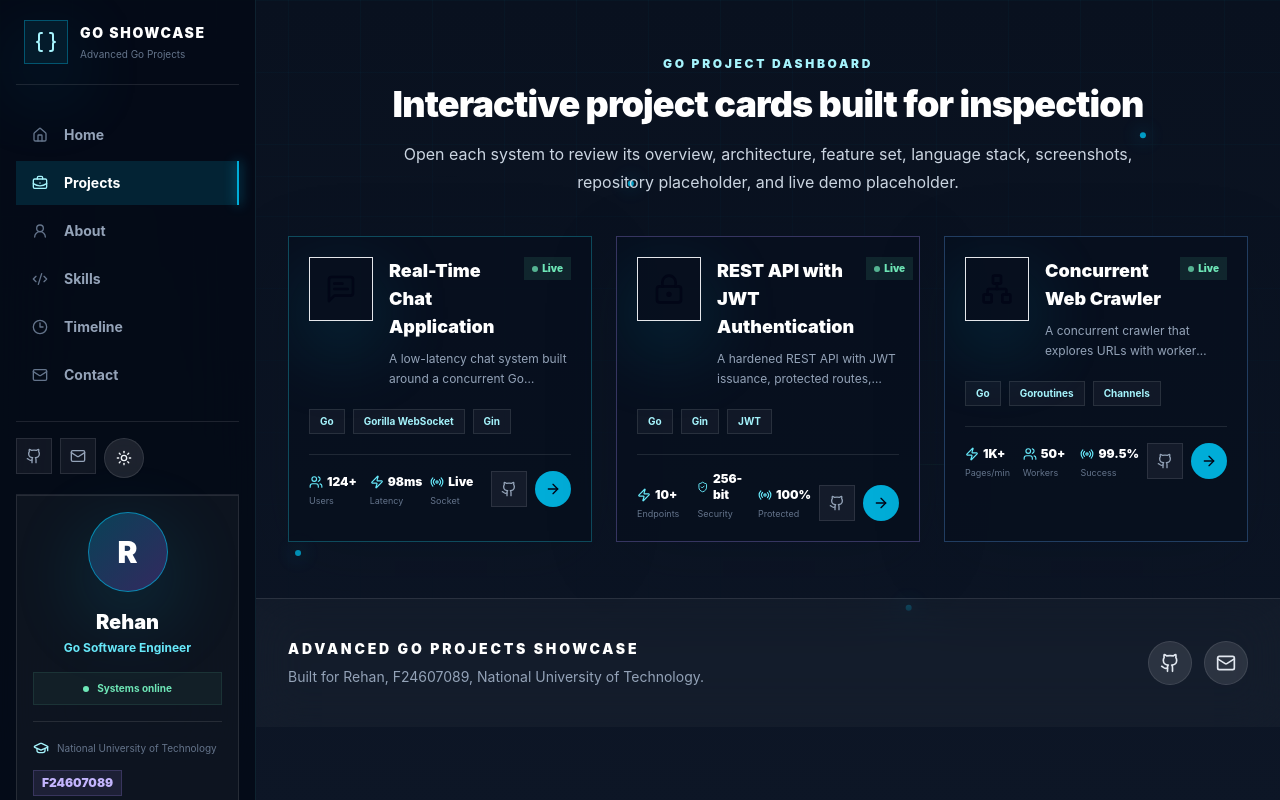
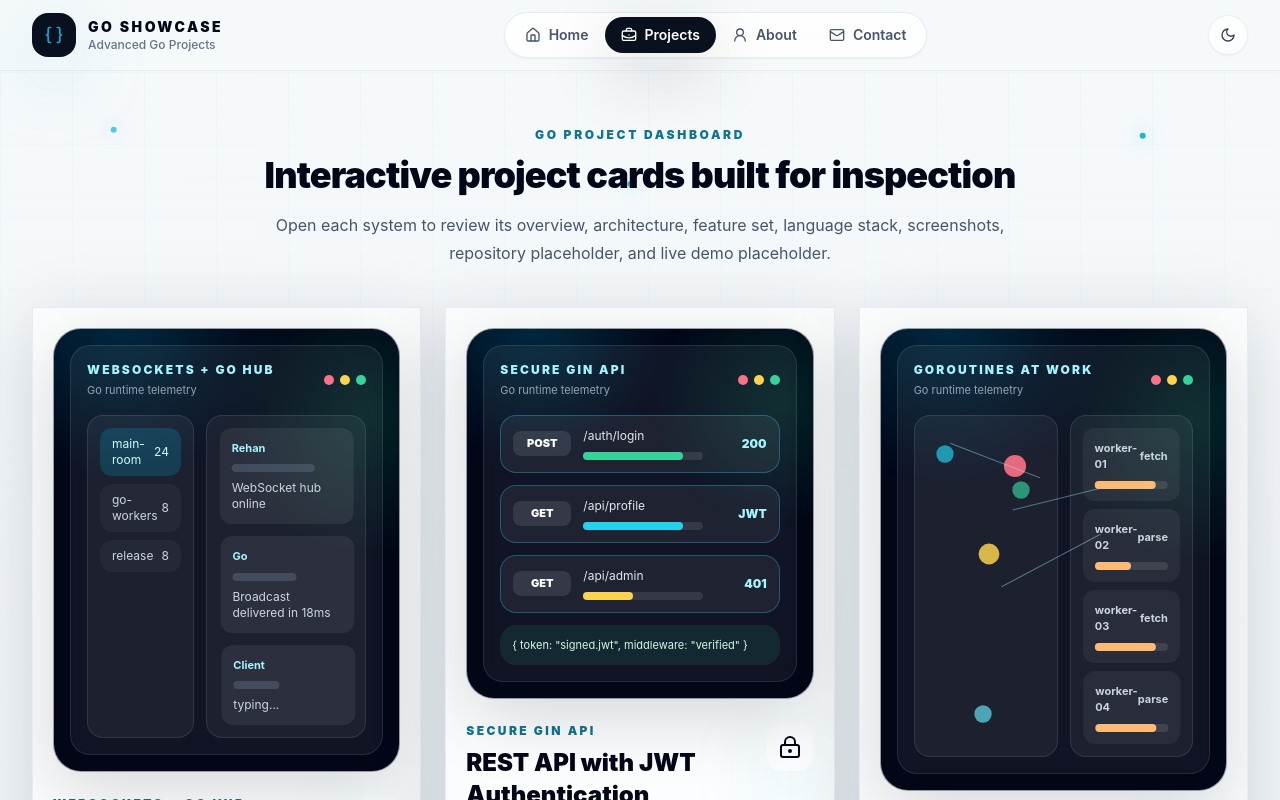
Before and after one commit to rn-coodes/PFAI-Lab, a Next.js app in the folder frontend/: page /projects in a window 1280 px wide. Shown: the top 800 px of the page. Built offline with nearby package versions, Linux system fonts and the light colour scheme.

Commit message:
Revert "Rebuild portfolio as Go engineering dashboard and fix chat demo"
This reverts commit 650697ac3fa0eaf6d9e34b61bc6e302c127d4daa.

```diff
--- a/frontend/src/app/layout.tsx
+++ b/frontend/src/app/layout.tsx
@@ -61,14 +61,12 @@ export default function RootLayout({ children }: { children: ReactNode }) {
     <html lang="en" suppressHydrationWarning>
       <body>
         <Script id="theme-init" strategy="beforeInteractive">
-          {`try{const t=localStorage.getItem("theme");const d=t?t==="dark":true;document.documentElement.classList.toggle("dark",d)}catch(e){document.documentElement.classList.add("dark")}`}
+          {`try{const t=localStorage.getItem("theme");const d=t?t==="dark":matchMedia("(prefers-color-scheme: dark)").matches;document.documentElement.classList.toggle("dark",d)}catch(e){document.documentElement.classList.add("dark")}`}
         </Script>
         <AmbientBackground />
         <Navigation />
-        <div className="lg:pl-64">
-          {children}
-          <Footer />
-        </div>
+        {children}
+        <Footer />
       </body>
     </html>
   );
--- a/frontend/src/app/page.tsx
+++ b/frontend/src/app/page.tsx
@@ -1,29 +1,52 @@
-import { ArrowRight, Sparkles } from "lucide-react";
-import Link from "next/link";
 import { AnimatedSection } from "@/components/animated-section";
-import { DashboardPanels } from "@/components/dashboard-panels";
+import { BackendStatus } from "@/components/backend-status";
 import { Hero } from "@/components/hero";
+import { ProfileCard } from "@/components/profile-card";
 import { ProjectGrid } from "@/components/project-grid";
+import { SectionHeading } from "@/components/section-heading";
+import { StatsGrid } from "@/components/stats-grid";
 import { TechMarquee } from "@/components/tech-marquee";
 
 export default function HomePage() {
   return (
-    <main className="min-h-screen bg-[#050b18] text-white">
+    <main>
       <Hero />
       <TechMarquee />
-      <div className="mx-auto max-w-[1500px] px-4 pb-12 pt-6 sm:px-6 lg:px-8">
-        <AnimatedSection>
-          <div className="mb-5 flex items-center justify-between gap-4 border-b border-cyan-200/10 pb-4">
-            <h2 className="flex items-center gap-3 text-xl font-black"><Sparkles className="h-5 w-5 text-cyan-300" />Featured Projects</h2>
-            <Link href="/projects" className="flex items-center gap-2 text-xs font-bold text-slate-400 transition hover:text-cyan-200">View all projects <ArrowRight className="h-4 w-4" /></Link>
+      <div className="mx-auto max-w-7xl px-4 pb-16 sm:px-6 lg:px-8">
+        <AnimatedSection className="grid gap-6 lg:grid-cols-[0.8fr_1.2fr]">
+          <ProfileCard />
+          <div className="rounded-[1.75rem] border border-slate-200/80 bg-white/70 p-6 shadow-panel backdrop-blur-2xl dark:border-white/10 dark:bg-white/[0.07]">
+            <p className="text-xs font-black uppercase tracking-[0.2em] text-cyan-700 dark:text-cyan-200">
+              Portfolio Mission
+            </p>
+            <h2 className="mt-3 text-3xl font-black text-slate-950 dark:text-white">
+              A focused hub for Go systems that feel fast, secure, and engineered.
+            </h2>
+            <p className="mt-4 text-base leading-8 text-slate-600 dark:text-slate-300">
+              This showcase presents backend-heavy Golang work through a polished dashboard experience.
+              It highlights real-time communication, JWT-secured REST architecture, and practical
+              concurrency patterns with clear project pages and deployment-ready frontend code.
+            </p>
           </div>
+        </AnimatedSection>
+
+        <AnimatedSection className="mt-10">
+          <StatsGrid />
+        </AnimatedSection>
+
+        <AnimatedSection className="mt-6">
+          <BackendStatus />
+        </AnimatedSection>
+
+        <AnimatedSection className="mt-16">
+          <SectionHeading
+            eyebrow="Project Dashboard"
+            title="Three production-minded Golang builds"
+            description="Each project card opens into a detailed page with architecture, features, technologies, links, and a visual screenshot gallery."
+          />
           <div className="mt-8">
             <ProjectGrid />
           </div>
-        </AnimatedSection>
-
-        <AnimatedSection id="timeline" className="mt-5">
-          <DashboardPanels />
         </AnimatedSection>
       </div>
     </main>
--- a/frontend/src/components/animated-section.tsx
+++ b/frontend/src/components/animated-section.tsx
@@ -6,13 +6,11 @@ import type { PropsWithChildren } from "react";
 type AnimatedSectionProps = PropsWithChildren<{
   className?: string;
   delay?: number;
-  id?: string;
 }>;
 
-export function AnimatedSection({ children, className, delay = 0, id }: AnimatedSectionProps) {
+export function AnimatedSection({ children, className, delay = 0 }: AnimatedSectionProps) {
   return (
     <motion.section
-      id={id}
       className={className}
       initial={{ opacity: 0, y: 24 }}
       whileInView={{ opacity: 1, y: 0 }}
--- a/frontend/src/components/dashboard-panels.tsx
+++ /dev/null
@@ -1,80 +0,0 @@
-"use client";
-
-import { motion } from "framer-motion";
-import { Braces, Code2, Cpu, Database, GitBranch, Radio, ServerCog, Terminal, Wifi } from "lucide-react";
-import Link from "next/link";
-import { owner } from "@/data/projects";
-
-const terminalLines = [
-  ["$ go run ./cmd/server", "text-cyan-300"],
-  ["[GIN] listening on :8080", "text-emerald-300"],
-  ["[WS] WebSocket hub started", "text-emerald-300"],
-  ["[CRAWLER] worker pool ready", "text-amber-300"],
-  ["[AUTH] JWT middleware initialized", "text-violet-300"],
-  ["[SYSTEM] all systems operational", "text-emerald-300"]
-];
-
-const stack = [
-  { label: "Go", icon: Braces, color: "text-cyan-300" },
-  { label: "Gin", icon: ServerCog, color: "text-emerald-300" },
-  { label: "WebSocket", icon: Wifi, color: "text-sky-300" },
-  { label: "JWT", icon: Cpu, color: "text-violet-300" },
-  { label: "SQLite", icon: Database, color: "text-blue-300" },
-  { label: "Git", icon: GitBranch, color: "text-rose-300" }
-];
-
-export function DashboardPanels() {
-  return (
-    <section id="skills" className="grid gap-4 xl:grid-cols-[0.8fr_0.82fr_1fr_1.25fr]">
-      <Panel title="About Me" icon={Code2}>
-        <p className="text-xs leading-6 text-slate-400">
-          I&apos;m {owner.name}, a backend developer building scalable, high-performance systems in Golang.
-        </p>
-        <Link href="/about" className="mt-5 inline-flex border border-violet-400/40 px-4 py-2 text-xs font-black text-violet-300 transition hover:bg-violet-400/10">
-          View Full Profile
-        </Link>
-      </Panel>
-
-      <Panel title="Project Stats" icon={Radio}>
-        <div className="grid grid-cols-2 gap-2">
-          {[["3", "Projects"], ["10+", "APIs Built"], ["5K+", "Lines of Code"], ["24/7", "Systems Online"]].map(([value, label], index) => (
-            <motion.div key={label} className="border border-cyan-300/10 bg-cyan-300/[0.05] p-3 text-center" initial={{ opacity: 0, scale: 0.9 }} whileInView={{ opacity: 1, scale: 1 }} transition={{ delay: index * 0.08 }} viewport={{ once: true }}>
-              <p className="text-2xl font-black text-cyan-300">{value}</p>
-              <p className="mt-1 text-[10px] text-slate-500">{label}</p>
-            </motion.div>
-          ))}
-        </div>
-      </Panel>
-
-      <Panel title="Tech Stack" icon={Braces}>
-        <div className="grid grid-cols-3 gap-y-5">
-          {stack.map((item) => {
-            const Icon = item.icon;
-            return <div key={item.label} className="text-center"><Icon className={`mx-auto h-6 w-6 ${item.color}`} /><p className="mt-2 text-[10px] font-bold text-slate-400">{item.label}</p></div>;
-          })}
-        </div>
-      </Panel>
-
-      <Panel title="Live System Terminal" icon={Terminal} badge="Online">
-        <div className="font-mono text-[10px] leading-5">
-          {terminalLines.map(([line, color], index) => (
-            <motion.p key={line} className={color} initial={{ opacity: 0 }} whileInView={{ opacity: 1 }} transition={{ delay: index * 0.15 }} viewport={{ once: true }}>{line}</motion.p>
-          ))}
-          <motion.span className="mt-2 block h-1 w-8 bg-violet-400" animate={{ opacity: [1, 0.2, 1] }} transition={{ duration: 1, repeat: Infinity }} />
-        </div>
-      </Panel>
-    </section>
-  );
-}
-
-function Panel({ title, icon: Icon, badge, children }: { title: string; icon: typeof Code2; badge?: string; children: React.ReactNode }) {
-  return (
-    <div className="border border-cyan-200/10 bg-[#07101f]/90 p-4 text-white shadow-panel">
-      <div className="mb-4 flex items-center justify-between">
-        <p className="flex items-center gap-2 text-sm font-black"><Icon className="h-4 w-4 text-cyan-300" />{title}</p>
-        {badge && <span className="bg-emerald-300/10 px-2 py-1 text-[10px] font-black text-emerald-300">{badge}</span>}
-      </div>
-      {children}
-    </div>
-  );
-}
--- a/frontend/src/components/navigation.tsx
+++ b/frontend/src/components/navigation.tsx
@@ -1,28 +1,15 @@
 "use client";
 
-import {
-  Braces,
-  BriefcaseBusiness,
-  Clock3,
-  Code2,
-  Github,
-  GraduationCap,
-  Home,
-  Mail,
-  UserRound
-} from "lucide-react";
+import { Braces, BriefcaseBusiness, Home, Mail, UserRound } from "lucide-react";
 import Link from "next/link";
 import { usePathname } from "next/navigation";
 import { ThemeToggle } from "@/components/theme-toggle";
-import { owner } from "@/data/projects";
 import { cn } from "@/lib/utils";
 
 const links = [
   { href: "/", label: "Home", icon: Home },
   { href: "/projects", label: "Projects", icon: BriefcaseBusiness },
   { href: "/about", label: "About", icon: UserRound },
-  { href: "/#skills", label: "Skills", icon: Code2 },
-  { href: "/#timeline", label: "Timeline", icon: Clock3 },
   { href: "/contact", label: "Contact", icon: Mail }
 ];
 
@@ -30,87 +17,68 @@ export function Navigation() {
   const pathname = usePathname();
 
   return (
-    <>
-      <aside className="fixed inset-y-0 left-0 z-50 hidden w-64 border-r border-cyan-300/10 bg-[#050b18]/95 p-4 text-white backdrop-blur-2xl lg:flex lg:flex-col">
-        <Link href="/" className="flex items-center gap-3 border-b border-white/10 px-2 pb-5 pt-1">
-          <span className="grid h-11 w-11 place-items-center border border-cyanGo/40 bg-cyanGo/10 text-cyan-200 shadow-glow">
-            <Braces className="h-6 w-6" />
+    <header className="sticky top-0 z-50 border-b border-slate-900/5 bg-vapor/80 backdrop-blur-2xl dark:border-white/10 dark:bg-ink/75">
+      <nav className="mx-auto flex max-w-7xl items-center justify-between gap-4 px-4 py-3 sm:px-6 lg:px-8">
+        <Link href="/" className="flex min-w-0 items-center gap-3">
+          <span className="grid h-11 w-11 shrink-0 place-items-center rounded-2xl bg-ink text-cyanGo shadow-glow dark:bg-white dark:text-ink">
+            <Braces className="h-5 w-5" />
           </span>
-          <span>
-            <span className="block text-sm font-black uppercase tracking-[0.12em]">Go Showcase</span>
-            <span className="mt-1 block text-[10px] text-slate-500">Advanced Go Projects</span>
+          <span className="min-w-0">
+            <span className="block truncate text-sm font-black uppercase tracking-[0.18em] text-slate-950 dark:text-white">
+              Go Showcase
+            </span>
+            <span className="block truncate text-xs font-medium text-slate-500 dark:text-slate-400">
+              Advanced Go Projects
+            </span>
           </span>
         </Link>
 
-        <nav className="mt-7 space-y-1">
+        <div className="hidden items-center rounded-full border border-slate-200/80 bg-white/80 p-1 shadow-sm backdrop-blur-xl dark:border-white/10 dark:bg-white/10 md:flex">
           {links.map((link) => {
             const Icon = link.icon;
             const active = pathname === link.href || (link.href === "/projects" && pathname.startsWith("/projects"));
             return (
               <Link
-                key={link.label}
+                key={link.href}
                 href={link.href}
                 className={cn(
-                  "group relative flex items-center gap-4 px-4 py-3 text-sm font-bold transition",
-                  active ? "bg-cyanGo/15 text-white" : "text-slate-400 hover:bg-white/[0.05] hover:text-white"
+                  "flex items-center gap-2 rounded-full px-4 py-2 text-sm font-semibold transition",
+                  active
+                    ? "bg-ink text-white shadow-panel dark:bg-white dark:text-ink"
+                    : "text-slate-600 hover:bg-slate-100 hover:text-slate-950 dark:text-slate-300 dark:hover:bg-white/10 dark:hover:text-white"
                 )}
               >
-                {active && <span className="absolute inset-y-0 right-0 w-0.5 bg-cyanGo shadow-[0_0_12px_#00ADD8]" />}
-                <Icon className={cn("h-4 w-4", active ? "text-cyan-200" : "text-slate-500 group-hover:text-cyan-200")} />
+                <Icon className="h-4 w-4" />
                 {link.label}
               </Link>
             );
           })}
-        </nav>
+        </div>
 
-        <div className="mt-6 flex gap-2 border-y border-white/10 py-4">
-          <Link href="https://github.com/rn-coodes" target="_blank" className="grid h-9 w-9 place-items-center border border-white/10 bg-white/[0.05] text-slate-400 transition hover:border-cyanGo hover:text-cyan-200" aria-label="GitHub">
-            <Github className="h-4 w-4" />
-          </Link>
-          <Link href="mailto:rehanmalik42011@gmail.com" className="grid h-9 w-9 place-items-center border border-white/10 bg-white/[0.05] text-slate-400 transition hover:border-cyanGo hover:text-cyan-200" aria-label="Email">
-            <Mail className="h-4 w-4" />
-          </Link>
+        <div className="flex items-center gap-2">
           <ThemeToggle />
         </div>
+      </nav>
 
-        <div className="mt-auto border border-white/10 bg-white/[0.035] p-4">
-          <div className="mx-auto grid h-20 w-20 place-items-center rounded-full border border-cyanGo/70 bg-gradient-to-br from-cyanGo/30 to-violet-500/30 text-3xl font-black text-white shadow-glow">
-            R
-          </div>
-          <p className="mt-4 text-center text-xl font-black">{owner.name}</p>
-          <p className="mt-1 text-center text-xs font-bold text-cyan-300">Go Software Engineer</p>
-          <div className="mt-4 flex items-center justify-center gap-2 border border-emerald-300/10 bg-emerald-300/[0.05] px-2 py-2 text-[10px] font-bold text-emerald-300">
-            <span className="h-1.5 w-1.5 animate-pulse rounded-full bg-emerald-300" />
-            Systems online
-          </div>
-          <div className="mt-4 border-t border-white/10 pt-4">
-            <p className="flex items-center gap-2 text-[10px] leading-5 text-slate-500">
-              <GraduationCap className="h-4 w-4 shrink-0 text-cyan-200" />
-              National University of Technology
-            </p>
-            <p className="mt-3 inline-flex border border-violet-400/20 bg-violet-400/10 px-2 py-1 font-mono text-xs font-black text-violet-300">
-              {owner.studentId}
-            </p>
-          </div>
-        </div>
-      </aside>
-
-      <header className="sticky top-0 z-50 border-b border-slate-900/5 bg-vapor/85 backdrop-blur-2xl dark:border-white/10 dark:bg-ink/85 lg:hidden">
-        <div className="flex items-center justify-between px-4 py-3">
-          <Link href="/" className="flex items-center gap-3">
-            <span className="grid h-10 w-10 place-items-center bg-ink text-cyanGo dark:bg-white dark:text-ink"><Braces className="h-5 w-5" /></span>
-            <span className="text-sm font-black uppercase tracking-[0.14em]">Go Showcase</span>
-          </Link>
-          <ThemeToggle />
-        </div>
-        <div className="grid grid-cols-4 border-t border-slate-900/5 dark:border-white/10">
-          {links.slice(0, 3).concat(links.slice(-1)).map((link) => {
-            const Icon = link.icon;
-            const active = pathname === link.href || (link.href === "/projects" && pathname.startsWith("/projects"));
-            return <Link key={link.label} href={link.href} className={cn("flex flex-col items-center gap-1 py-2 text-[10px] font-bold", active ? "text-cyan-600 dark:text-cyan-200" : "text-slate-500")}><Icon className="h-4 w-4" />{link.label}</Link>;
-          })}
-        </div>
-      </header>
-    </>
+      <div className="grid grid-cols-4 border-t border-slate-900/5 bg-white/75 dark:border-white/10 dark:bg-ink/80 md:hidden">
+        {links.map((link) => {
+          const Icon = link.icon;
+          const active = pathname === link.href || (link.href === "/projects" && pathname.startsWith("/projects"));
+          return (
+            <Link
+              key={link.href}
+              href={link.href}
+              className={cn(
+                "flex flex-col items-center gap-1 px-2 py-2 text-[11px] font-semibold",
+                active ? "text-cyanGo" : "text-slate-500 dark:text-slate-400"
+              )}
+            >
+              <Icon className="h-4 w-4" />
+              {link.label}
+            </Link>
+          );
+        })}
+      </div>
+    </header>
   );
 }
--- a/frontend/src/components/project-card.tsx
+++ b/frontend/src/components/project-card.tsx
@@ -1,56 +1,68 @@
 "use client";
 
 import { motion } from "framer-motion";
-import { ArrowRight, Github, Radio, ShieldCheck, Users, Zap } from "lucide-react";
+import { ArrowUpRight, CheckCircle2, Github } from "lucide-react";
 import Link from "next/link";
+import { LanguageBadges } from "@/components/language-badges";
+import { VisualPanel } from "@/components/visual-panel";
 import type { Project } from "@/data/projects";
-
-const metrics = {
-  chat: [["124+", "Users", Users], ["98ms", "Latency", Zap], ["Live", "Socket", Radio]],
-  api: [["10+", "Endpoints", Zap], ["256-bit", "Security", ShieldCheck], ["100%", "Protected", Radio]],
-  crawler: [["1K+", "Pages/min", Zap], ["50+", "Workers", Users], ["99.5%", "Success", Radio]]
-} as const;
 
 export function ProjectCard({ project, index }: { project: Project; index: number }) {
   const Icon = project.icon;
+
   return (
     <motion.article
-      className={`group relative overflow-hidden border bg-[#07101f]/90 p-5 text-white shadow-panel ${
-        project.slug === "api" ? "border-violet-400/30" : project.slug === "crawler" ? "border-blue-400/30" : "border-cyan-400/30"
-      }`}
-      initial={{ opacity: 0, y: 18 }}
+      className="group overflow-hidden border border-slate-200/80 bg-white/75 p-5 shadow-panel backdrop-blur-2xl dark:border-white/10 dark:bg-white/[0.07]"
+      initial={{ opacity: 0, y: 28 }}
       whileInView={{ opacity: 1, y: 0 }}
-      viewport={{ once: true }}
-      transition={{ delay: index * 0.08 }}
-      whileHover={{ y: -5 }}
+      viewport={{ once: true, margin: "-80px" }}
+      transition={{ duration: 0.62, delay: index * 0.08, ease: [0.22, 1, 0.36, 1] }}
+      whileHover={{ y: -8 }}
     >
-      <div className={`absolute inset-0 opacity-0 transition duration-500 group-hover:opacity-100 ${
-        project.slug === "api" ? "bg-violet-500/[0.06]" : project.slug === "crawler" ? "bg-blue-500/[0.06]" : "bg-cyan-500/[0.06]"
-      }`} />
-      <div className="relative">
-        <div className="flex items-start gap-4">
-          <span className={`grid h-16 w-16 shrink-0 place-items-center border bg-gradient-to-br ${project.accent} text-slate-950 shadow-glow`}><Icon className="h-8 w-8" /></span>
-          <div className="min-w-0">
-            <div className="flex items-start justify-between gap-3">
-              <Link href={`/projects/${project.slug}`} className="text-lg font-black transition hover:text-cyan-200">{project.title}</Link>
-              <span className="flex items-center gap-1 bg-emerald-300/10 px-2 py-1 text-[10px] font-black text-emerald-300"><span className="h-1.5 w-1.5 animate-pulse rounded-full bg-emerald-300" />Live</span>
-            </div>
-            <p className="mt-2 line-clamp-2 text-xs leading-5 text-slate-400">{project.description}</p>
+      <VisualPanel kind={project.screenshots[0].kind} title={project.eyebrow} />
+      <div className="mt-6">
+        <div className="flex items-start justify-between gap-4">
+          <div>
+            <p className="text-xs font-black uppercase tracking-[0.2em] text-cyan-700 dark:text-cyan-200">
+              {project.eyebrow}
+            </p>
+            <h3 className="mt-2 text-2xl font-black text-slate-950 dark:text-white">{project.title}</h3>
           </div>
+          <span className={`grid h-12 w-12 shrink-0 place-items-center rounded-2xl bg-gradient-to-br ${project.accent} text-slate-950 shadow-glow`}>
+            <Icon className="h-6 w-6" />
+          </span>
+        </div>
+        <p className="mt-4 min-h-24 text-sm leading-7 text-slate-600 dark:text-slate-300">{project.description}</p>
+
+        <div className="mt-5">
+          <LanguageBadges languages={project.languages} compact />
         </div>
 
-        <div className="mt-5 flex flex-wrap gap-2">
-          {project.technologies.slice(0, 3).map((tech) => <span key={tech} className="border border-white/10 bg-white/[0.04] px-2.5 py-1 text-[10px] font-bold text-cyan-200">{tech}</span>)}
+        <div className="mt-5 grid gap-2">
+          {project.features.slice(0, 3).map((feature) => (
+            <div key={feature} className="flex gap-2 text-sm font-medium text-slate-600 dark:text-slate-300">
+              <CheckCircle2 className="mt-0.5 h-4 w-4 shrink-0 text-cyanGo" />
+              <span>{feature}</span>
+            </div>
+          ))}
         </div>
 
-        <div className="mt-5 grid grid-cols-[1fr_1fr_1fr_auto] items-end gap-2 border-t border-white/10 pt-4">
-          {metrics[project.slug].map(([value, label, MetricIcon]) => (
-            <div key={label}><p className="flex items-center gap-1 text-xs font-black"><MetricIcon className="h-3.5 w-3.5 text-cyan-300" />{value}</p><p className="mt-1 text-[9px] text-slate-500">{label}</p></div>
-          ))}
-          <div className="flex gap-2">
-            <Link href={project.github} target="_blank" className="grid h-9 w-9 place-items-center border border-white/10 bg-white/[0.05] text-slate-400 transition hover:border-cyanGo hover:text-cyan-200" aria-label="GitHub repository"><Github className="h-4 w-4" /></Link>
-            <Link href={project.demo} className="grid h-9 w-9 place-items-center rounded-full bg-cyanGo text-slate-950 transition hover:scale-110" aria-label={`Open live ${project.title} demo`}><ArrowRight className="h-4 w-4" /></Link>
-          </div>
+        <div className="mt-6 grid grid-cols-[1fr_auto] gap-2">
+          <Link
+            href={`/projects/${project.slug}`}
+            className="inline-flex items-center justify-center gap-2 rounded-full bg-slate-950 px-5 py-3 text-sm font-black text-white transition hover:bg-cyanGo hover:text-slate-950 dark:bg-white dark:text-ink dark:hover:bg-cyanGo"
+          >
+            Open Project
+            <ArrowUpRight className="h-4 w-4" />
+          </Link>
+          <Link
+            href={project.github}
+            target="_blank"
+            aria-label={`${project.title} GitHub repository`}
+            className="grid h-11 w-11 place-items-center rounded-full border border-slate-200 bg-white/80 text-slate-700 transition hover:-translate-y-1 hover:border-cyanGo hover:text-cyanGo dark:border-white/10 dark:bg-white/10 dark:text-white"
+          >
+            <Github className="h-4 w-4" />
+          </Link>
         </div>
       </div>
     </motion.article>
--- a/frontend/src/components/theme-toggle.tsx
+++ b/frontend/src/components/theme-toggle.tsx
@@ -8,7 +8,8 @@ export function ThemeToggle() {
 
   useEffect(() => {
     const stored = window.localStorage.getItem("theme");
-    const nextDark = stored ? stored === "dark" : true;
+    const prefersDark = window.matchMedia("(prefers-color-scheme: dark)").matches;
+    const nextDark = stored ? stored === "dark" : prefersDark;
     setIsDark(nextDark);
     document.documentElement.classList.toggle("dark", nextDark);
   }, []);
--- a/frontend/src/lib/api.ts
+++ b/frontend/src/lib/api.ts
@@ -20,7 +20,7 @@ export async function apiRequest<T>(path: string, options?: RequestInit): Promis
 export function createDemoCredentials(prefix: string) {
   return {
     name: "Rehan Demo",
-    email: `${prefix}-${Date.now()}@example.com`,
+    email: `${prefix}-${Date.now()}@demo.local`,
     password: "demo-password-246"
   };
 }
```
Also changed, not shown: frontend/src/components/chat-demo.tsx (+3 -24 lines), 1 other file (tests, documents, lock files or other folders).
